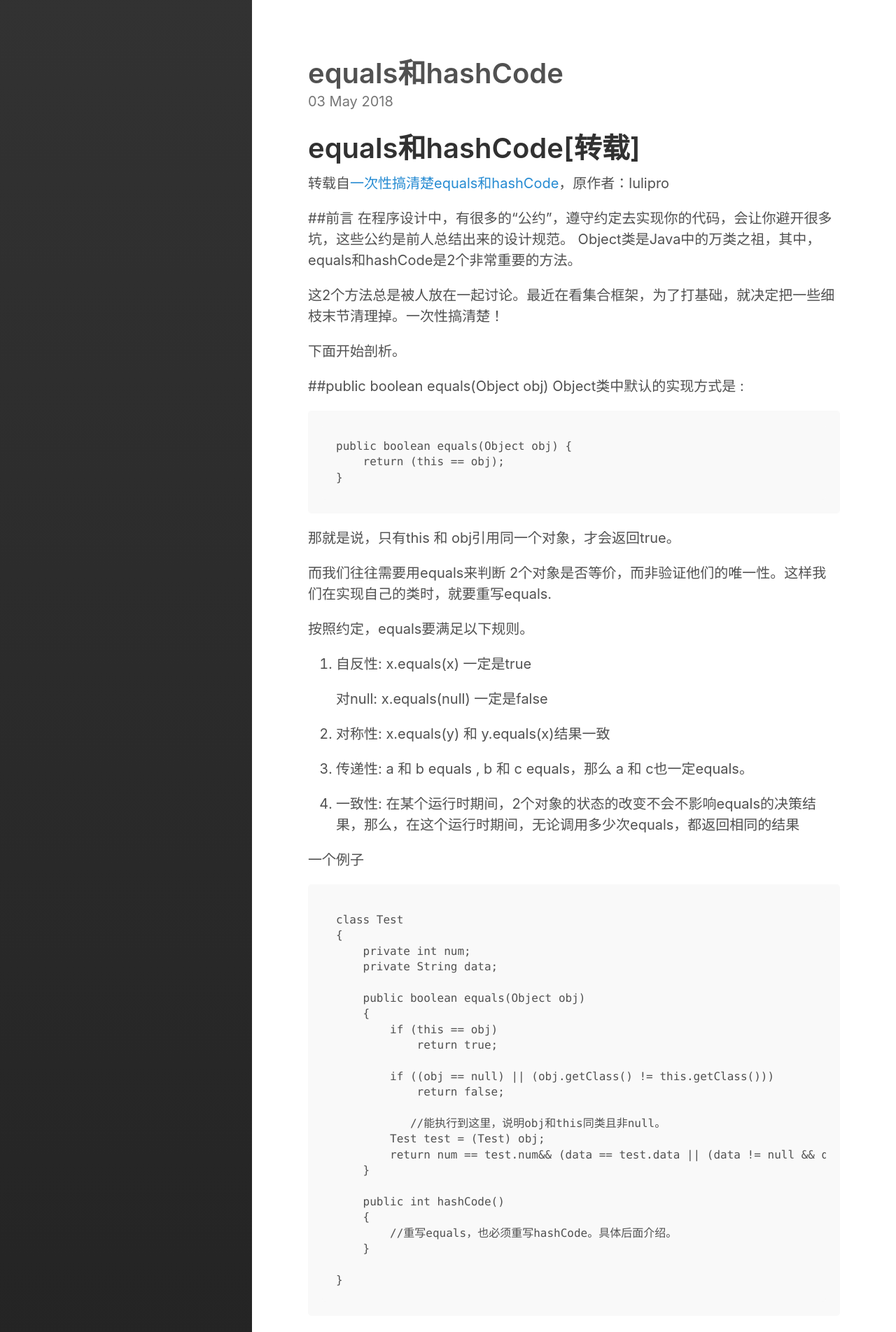
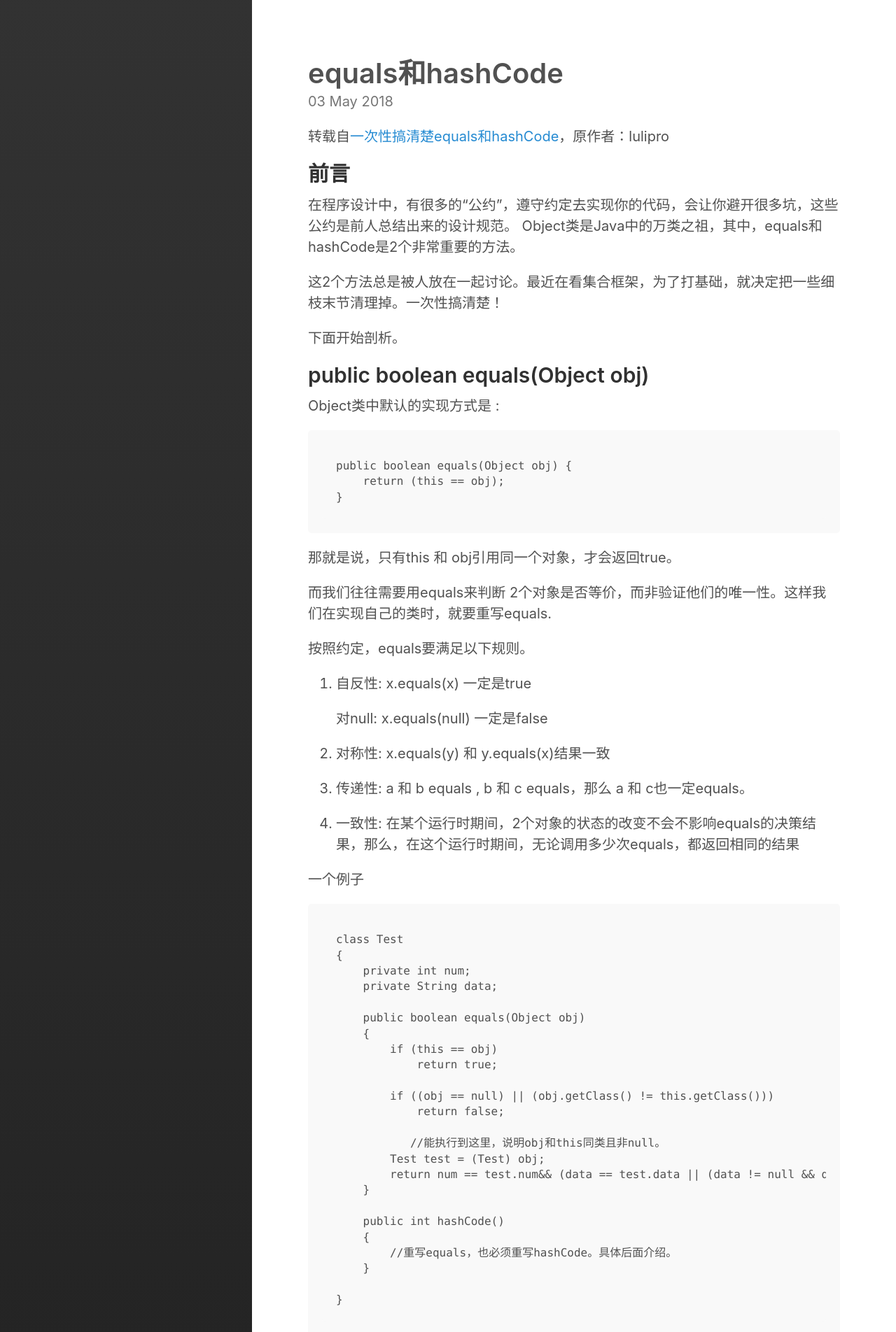
Before and after one commit to xinghelanchen/xinghelanchen.github.io, a Jekyll site: the page built from _posts/2018-05-03-equals和hashCode[转载].md, in a window 1280 px wide. Shown: the top 1904 px of the page at 70% size. Built offline with Jekyll 4.4.1, drawn with Linux system fonts in a browser that asks for light colours; some of the changed text lies outside the part shown.

Commit message:
5月3日

````diff
--- a/_posts/2018-05-03-equals和hashCode.md
+++ b/_posts/2018-05-03-equals和hashCode[转载].md
@@ -1,13 +1,12 @@
 ---
 layout: post
 title: equals和hashCode
-excerpt_separator:  <!--more-->
+excerpt_separator:  java中的equals和hashCode的讲解
 ---
 
-# equals和hashCode[转载]
 转载自[一次性搞清楚equals和hashCode](https://www.cnblogs.com/lulipro/p/5628750.html)，原作者：lulipro
 
-##前言
+## 前言
 在程序设计中，有很多的“公约”，遵守约定去实现你的代码，会让你避开很多坑，这些公约是前人总结出来的设计规范。
 Object类是Java中的万类之祖，其中，equals和hashCode是2个非常重要的方法。
 
@@ -15,7 +14,7 @@ Object类是Java中的万类之祖，其中，equals和hashCode是2个非常重
 
 下面开始剖析。
 
-##public boolean equals(Object obj)
+## public boolean equals(Object obj)
 Object类中默认的实现方式是  :
 ```
 public boolean equals(Object obj) {
@@ -66,7 +65,7 @@ class Test
 }
 ```
 
-##equals编写指导
+## equals编写指导
 Test类对象有2个字段，num和data，这2个字段代表了对象的状态，他们也用在equals方法中作为评判的依据。
 
 在第8行，传入的比较对象的引用和this做比较，这样做是为了 save time ，节约执行时间，如果this 和 obj是 对同一个堆对象的引用，那么，他们一定是qeuals 的。
@@ -115,7 +114,7 @@ if(  Float.floatToIntBits(f1) == Float.floatToIntBits(f2)  )      //f1 和 f2
 
 5. 最后需要注意的是，equals 方法的参数类型是Object，不要写错！
 
-##public int hashCode()
+## public int hashCode()
 
 这个方法返回对象的散列码，返回值是int类型的散列码。
 
@@ -147,7 +146,7 @@ if(  Float.floatToIntBits(f1) == Float.floatToIntBits(f2)  )      //f1 和 f2
 
 总结一句话：等价的(调用equals返回true)对象必须产生相同的散列码。不等价的对象，不要求产生的散列码不相同。
 
-##hashCode编写指导
+## hashCode编写指导
 
 在编写hashCode时，你需要考虑的是，最终的hash是个int值，而不能溢出。不同的对象的hash码应该尽量不同，避免hash冲突。
 
@@ -178,7 +177,7 @@ hash = 31 * hash + 字段2贡献分量;
 return hash；
 ```
 
-###作者原话
+### 作者原话
 说明，以下的内容是我在google上找到并翻译整理的，其中加入了自己的话和一些例子，便于理解，但我能保证这并不影响整体准确性。
 
 英文原文：http://www.javaranch.com/journal/2002/10/equalhash.html
````
